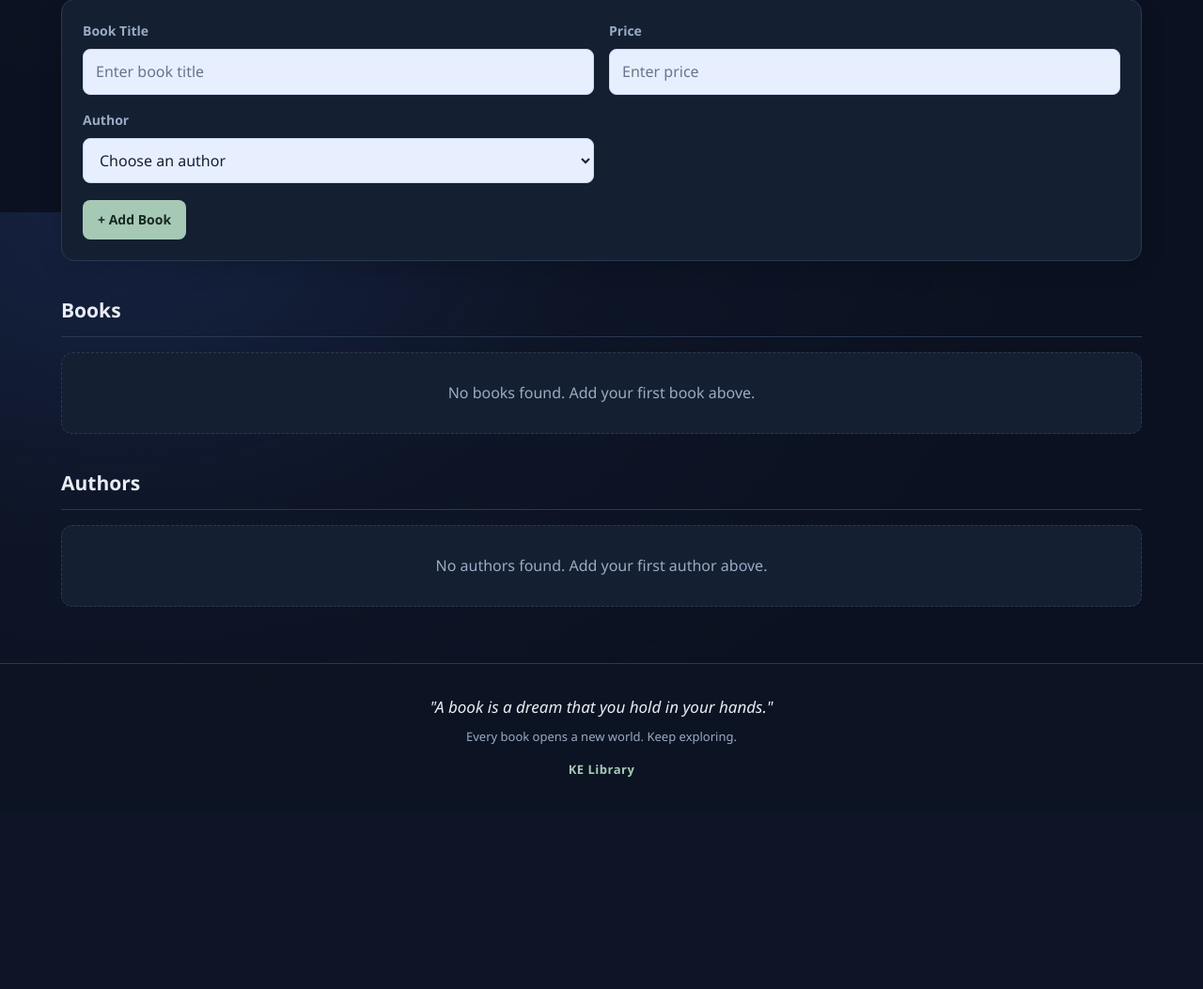
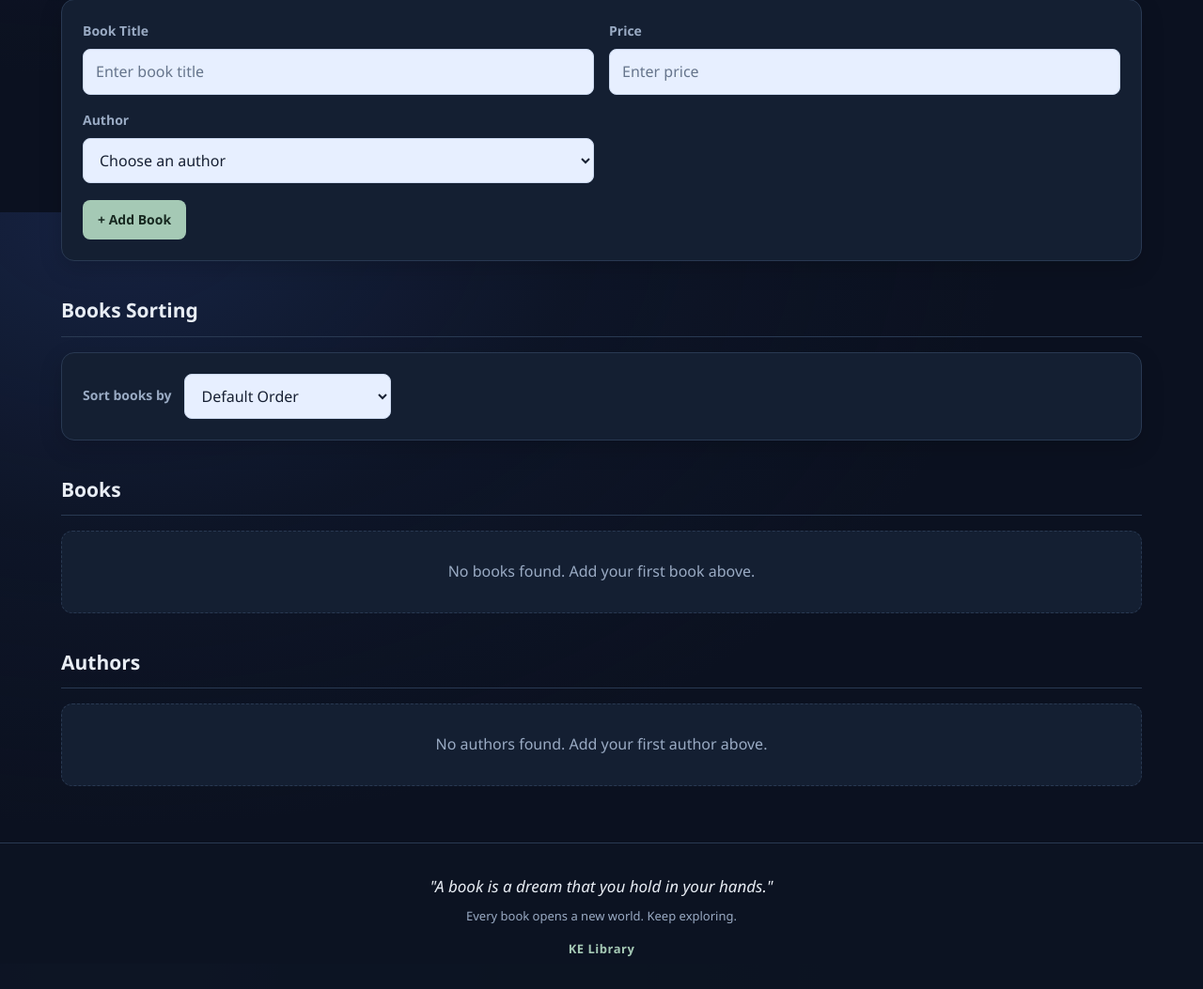
Before and after one commit to Kareememara99/KE-Library, a Flask app: page /library in a window 1280 px wide. Shown: the part 574-1627 px from the top of the page at 94% size. Before the commit the page ends 1402 px from the top, so only its background shows below. Run offline with Flask 3, Linux system fonts and the light colour scheme; the visitor is signed in with stand-in values (Sample User, id 1); data that the repository does not hold is empty.

Commit message:
added sorting feature

```diff
--- a/website/app.py
+++ b/website/app.py
@@ -446,29 +446,55 @@ def delete_todo(todo_id):
 
 
 
+
 @app.route("/library")
 @login_required
 def library_page():
     conn = None
     cursor = None
 
+    sort_options = {
+        "default": "b.book_id DESC",
+        "price_asc": "b.price ASC",
+        "price_desc": "b.price DESC",
+        "author_asc": "a.name ASC, b.title ASC",
+        "author_desc": "a.name DESC, b.title ASC"
+    }
+
+    sort_by = request.args.get("sort", "default")
+
+    if sort_by not in sort_options:
+        sort_by = "default"
+
     try:
         conn = get_library_connection()
         cursor = conn.cursor()
 
-        # Get all books
-        cursor.execute("""
-            SELECT book_id, title, price, author_id
-            FROM book
-            ORDER BY book_id DESC
-        """)
+        # Get all books with their authors
+        query = f"""
+            SELECT
+                b.book_id,
+                b.title,
+                b.price,
+                b.author_id,
+                a.name AS author_name,
+                a.country AS author_country
+            FROM book b
+            LEFT JOIN author a
+                ON b.author_id = a.author_id
+            ORDER BY {sort_options[sort_by]}
+        """
+
+        cursor.execute(query)
 
         books = [
             {
                 "book_id": row[0],
                 "title": row[1],
                 "price": row[2],
-                "author_id": row[3]
+                "author_id": row[3],
+                "author_name": row[4] or "Unknown",
+                "author_country": row[5] or "Unknown"
             }
             for row in cursor.fetchall()
         ]
@@ -488,22 +514,6 @@ def library_page():
             }
             for row in cursor.fetchall()
         ]
-
-        # Match each book with its author
-        author_lookup = {
-            author["author_id"]: author
-            for author in authors
-        }
-
-        for book in books:
-            author = author_lookup.get(book["author_id"])
-
-            book["author_name"] = (
-                author["name"] if author else "Unknown"
-            )
-            book["author_country"] = (
-                author["country"] if author else "Unknown"
-            )
 
         return render_template(
             "library.html",
--- a/website/templates/library.html
+++ b/website/templates/library.html
@@ -299,6 +299,36 @@
             margin: 0;
         }
 
+
+        .sorting-form {
+            display: flex;
+            align-items: center;
+            gap: 14px;
+            flex-wrap: wrap;
+        }
+
+        .sorting-form label {
+            color: var(--muted);
+            font-size: 14px;
+            font-weight: 600;
+        }
+
+        .sorting-form select {
+            min-width: 220px;
+            max-width: 100%;
+            padding: 11px 13px;
+            border: 1px solid #cbd8ef;
+            border-radius: 8px;
+            background: var(--input-bg);
+            color: #172033;
+            outline: none;
+        }
+
+        .sorting-form select:focus {
+            border-color: #7d91ff;
+            box-shadow: 0 0 0 3px rgba(99, 102, 241, 0.18);
+        }
+
         .empty-state {
             grid-column: 1 / -1;
             text-align: center;
@@ -504,6 +534,47 @@
         </section>
 
         <section class="section">
+            <h2 class="section-heading">Books Sorting</h2>
+
+            <div class="form-card">
+                <form
+                    action="{{ url_for('library_page') }}"
+                    method="GET"
+                    class="sorting-form"
+                >
+                    <label for="book-sort">Sort books by</label>
+
+                    <select
+                        id="book-sort"
+                        name="sort"
+                        onchange="this.form.submit()"
+                    >
+                        <option value="default"
+                            {% if request.args.get('sort', 'default') == 'default' %}selected{% endif %}>
+                            Default Order
+                        </option>
+                        <option value="price_asc"
+                            {% if request.args.get('sort') == 'price_asc' %}selected{% endif %}>
+                            Price: Low to High
+                        </option>
+                        <option value="price_desc"
+                            {% if request.args.get('sort') == 'price_desc' %}selected{% endif %}>
+                            Price: High to Low
+                        </option>
+                        <option value="author_asc"
+                            {% if request.args.get('sort') == 'author_asc' %}selected{% endif %}>
+                            Author: A to Z
+                        </option>
+                        <option value="author_desc"
+                            {% if request.args.get('sort') == 'author_desc' %}selected{% endif %}>
+                            Author: Z to A
+                        </option>
+                    </select>
+                </form>
+            </div>
+        </section>
+
+        <section class="section">
             <h2 class="section-heading">Books</h2>
 
             <div class="cards-grid">
```
